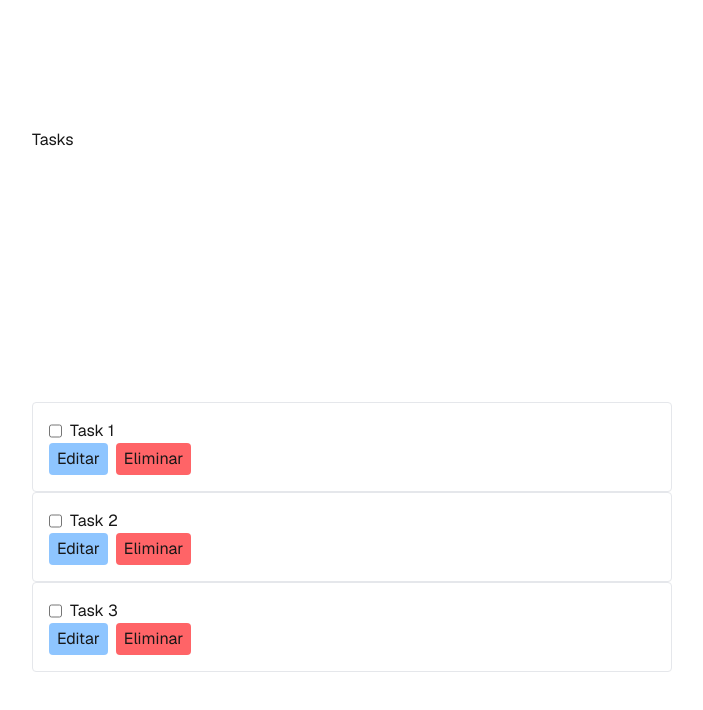
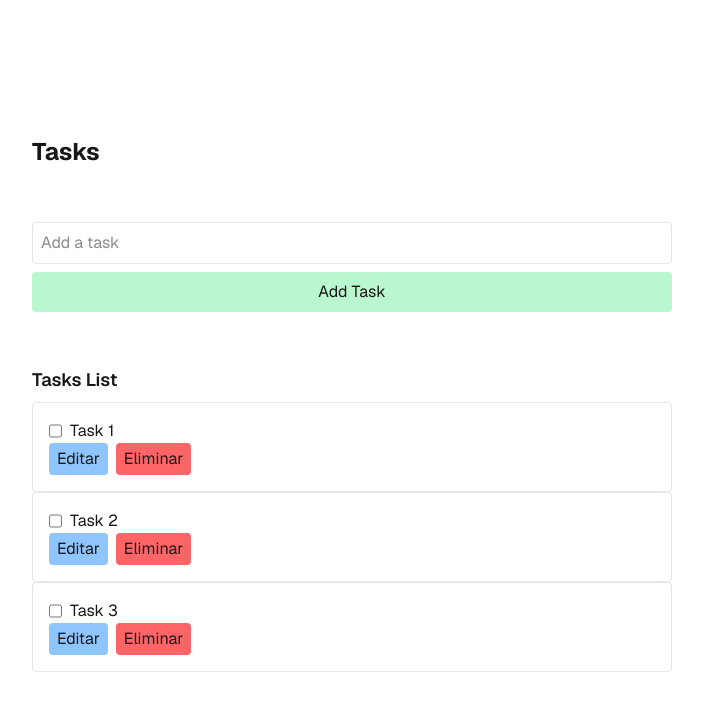
Before and after one commit to DennisMiranda/Task-monorepo, a Next.js app in the folder frontend/: page / in a window 1280 px wide. Shown: the top 710 px of the page, without its empty margins (288-991 px from the left). Built offline with nearby package versions, Linux system fonts and the light colour scheme.

Commit message:
Enhance UI page and add Task form component

```diff
--- a/frontend/app/page.tsx
+++ b/frontend/app/page.tsx
@@ -1,4 +1,5 @@
 "use client";
+import TaskForm from "@/components/TaskForm";
 import TaskList from "@/components/TaskList";
 import { useState } from "react";
 
@@ -9,11 +10,22 @@ export default function Home() {
     { id: "3", description: "Task 3", completed: false },
   ]);
 
+  const saveTask = (description: string) => {
+    setTasks([
+      ...tasks,
+      { id: (tasks.length + 1).toString(), description, completed: false },
+    ]);
+  };
+
   return (
     <div className="flex min-h-screen items-center justify-center bg-zinc-50 font-sans dark:bg-black">
       <main className="flex min-h-screen w-full max-w-3xl flex-col items-center justify-between py-32 px-16 bg-white dark:bg-black sm:items-start">
-        <h1>Tasks</h1>
-        <TaskList tasks={tasks} />
+        <h1 className="text-2xl font-bold py-2">Tasks</h1>
+        <TaskForm saveTask={saveTask} />
+        <div className="w-full">
+          <h2 className="text-lg font-semibold py-2">Tasks List</h2>
+          <TaskList tasks={tasks} />
+        </div>
       </main>
     </div>
   );
```
